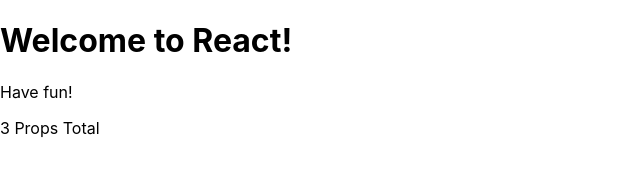
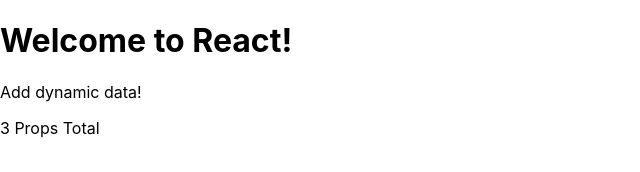
Before and after one commit to ademeglio/hello-react, a React (Create React App) app: page / in a window 1280 px wide. Shown: the top 172 px of the page, without its empty margins (0-640 px from the left). Built offline with nearby package versions, Linux system fonts and the light colour scheme.

Commit message:
refactor

```diff
--- a/src/index.js
+++ b/src/index.js
@@ -2,13 +2,13 @@
 import ReactDOM from 'react-dom';
 import './index.css';
 
-function Hello(props) {
-  console.log(Object.keys(props));
+function Hello({library, message, number}) {
+
   return (
     <div>
-      <h1>Welcome to {props.library}!</h1>
-      <p> {props.message}</p>
-      <p> {Object.keys(props).length} Props Total</p>
+      <h1>Welcome to {library}!</h1>
+      <p> {message}</p>
+      <p> {number} Props Total</p>
     </div>
   );
 }
@@ -16,7 +16,7 @@
 ReactDOM.render(
   <Hello
     library="React"
-    message="Have fun!"
+    message="Add dynamic data!"
     number={3}
 
   />,
```
